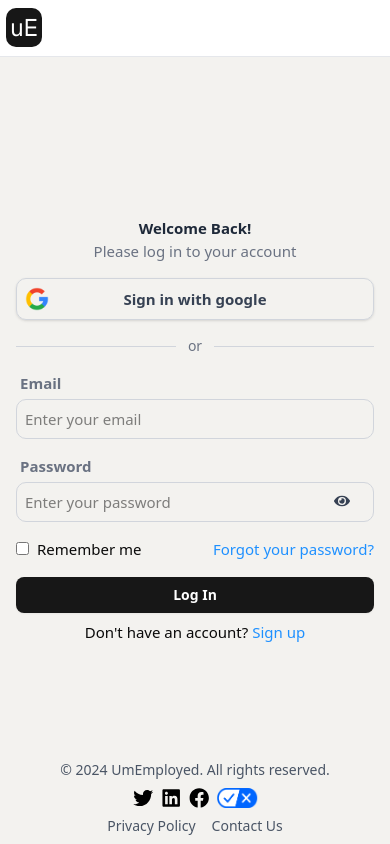
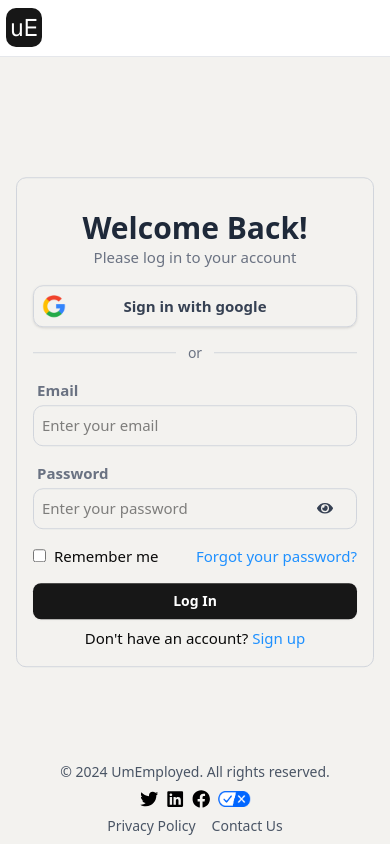
Before and after one commit to dlyhero/umemployed_front_end, a Next.js app: page /login in a window 390 px wide. Built offline with nearby package versions, Linux system fonts and the light colour scheme.

Commit message:
auth styling and footer

```diff
--- a/src/app/(auth)/login/page.jsx
+++ b/src/app/(auth)/login/page.jsx
@@ -9,8 +9,8 @@ import Footer from '@/src/components/common/Footer/Footer';
 function Login() {
   return (
     <div className=''>
-      <div className='absolute top-1/2 left-1/2 transform -translate-x-1/2 -translate-y-1/2 container max-w-6xl mx-auto'>
-        <div className=' lg:flex items-center'>
+      <div className='absolute top-1/2 left-1/2 transform -translate-x-1/2 -translate-y-1/2 container max-w-6xl mx-auto p-4 md:p-0'>
+        <div className=' lg:flex items-center border border-gray-300 md:border-none rounded-lg'>
           <div id='left-section' className='hidden lg:block'>
             <img src="/images/login.webp" alt="" />
           </div>
@@ -19,7 +19,7 @@ function Login() {
               <div className="top-section w-full text-center">
                 <div className="border-gray-300 p-4 gap-2">
                   <div className="heading">
-                    <h1 className='text-gray-800 font-black text:2xl lg:text-3xl'>Welcome Back!</h1>
+                    <h1 className='text-gray-800 font-black text-3xl lg:text-4xl'>Welcome Back!</h1>
                     <h2 className="text-gray-500">Please log in to your account</h2>
                   </div>
                 </div>
--- a/src/components/common/Footer/Footer.jsx
+++ b/src/components/common/Footer/Footer.jsx
@@ -10,21 +10,21 @@ export default function Footer() {
                     href="/accounts/user/feature-not-implemented/"
                     className="text-black hover:text-gray-500"
                 >
-                    <FaTwitter size={20} />
+                    <FaTwitter size={18} />
                 </a>
                 <a
                     href="/accounts/user/feature-not-implemented/"
                     className="text-black hover:text-gray-500"
                 >
-                    <FaLinkedin size={20} />
+                    <FaLinkedin size={18} />
                 </a>
                 <a
                     href="/accounts/user/feature-not-implemented/"
                     className="text-black hover:text-gray-500"
                 >
-                    <FaFacebook size={20} />
+                    <FaFacebook size={18} />
                 </a>
-                <img src="/images/privacy.png" alt="Privacy" className="w-10 h-5" />
+                <img src="/images/privacy.png" alt="Privacy" className="w-8 h-4" />
             </div>
             <div className="text-sm flex space-x-4">
                 <a
```
